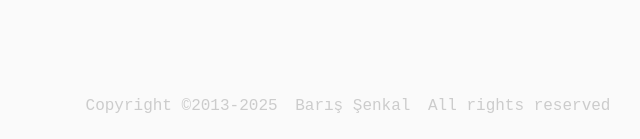
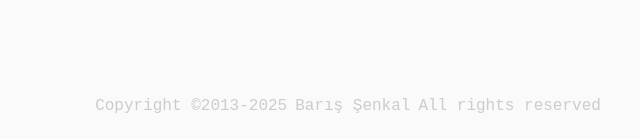
Before and after one commit to barissenkal/barissenkal.github.io, a website built with Vite: page unminified_index.html in a window 1280 px wide. Shown: the part 730-869 px from the top of the page, 292-932 px from the left. Built offline with nearby package versions, Linux system fonts and the light colour scheme.

Commit message:
TWEAK: Improved footer css

```diff
--- a/unminified_index.html
+++ b/unminified_index.html
@@ -180,21 +180,19 @@
         }
 
         #footer {
-            text-align: center;
-            color: #ccc;
-            padding: 1.5em 2vh;
+          display: flex;
+          flex-direction: row;
+          flex-wrap: wrap;
+          justify-content: center;
+          align-items: center;
+          color: #ccc;
+          padding: 1.5em 2vh;
+          gap: 0.5em;
         }
         @media (prefers-color-scheme: dark) {
             #footer {
                 color: #46516d;
             }
-        }
-
-        #footer div {
-          display: inline-block;
-        }
-        #footer div:nth-child(2) {
-          padding: 0 0.5em 0;
         }
     </style>
 </head>
```
Also changed, not shown: index.html (+1 -1 lines).
